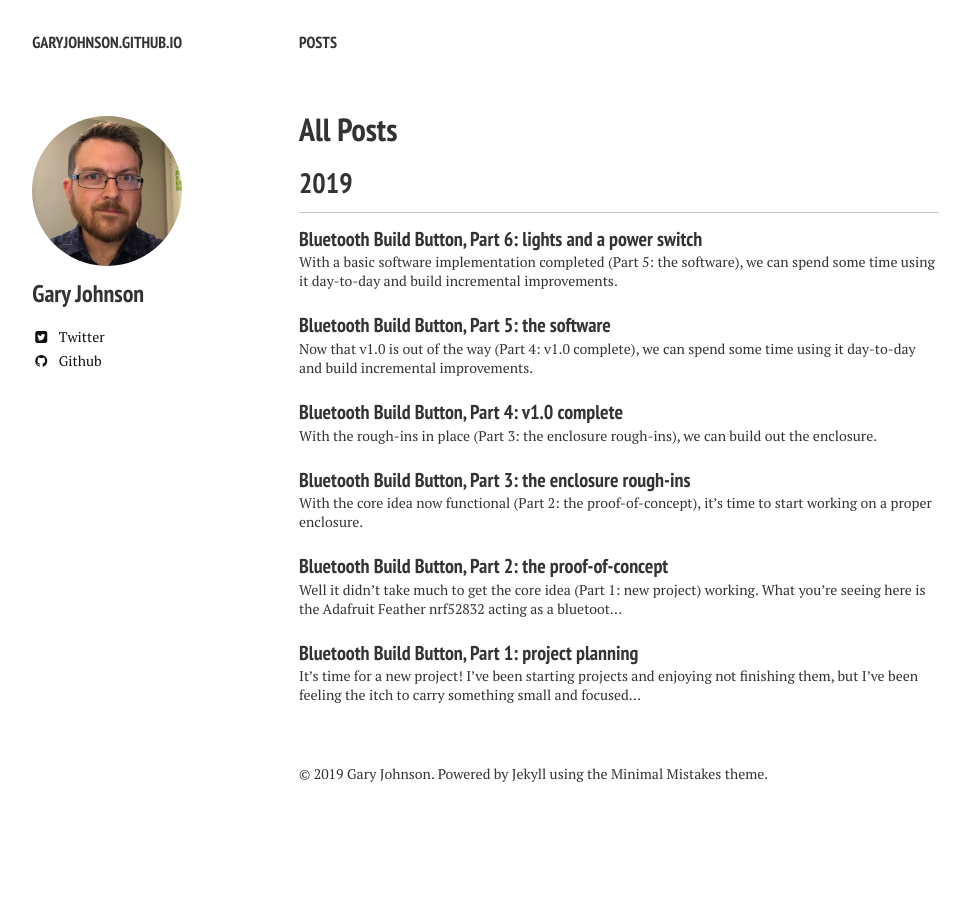
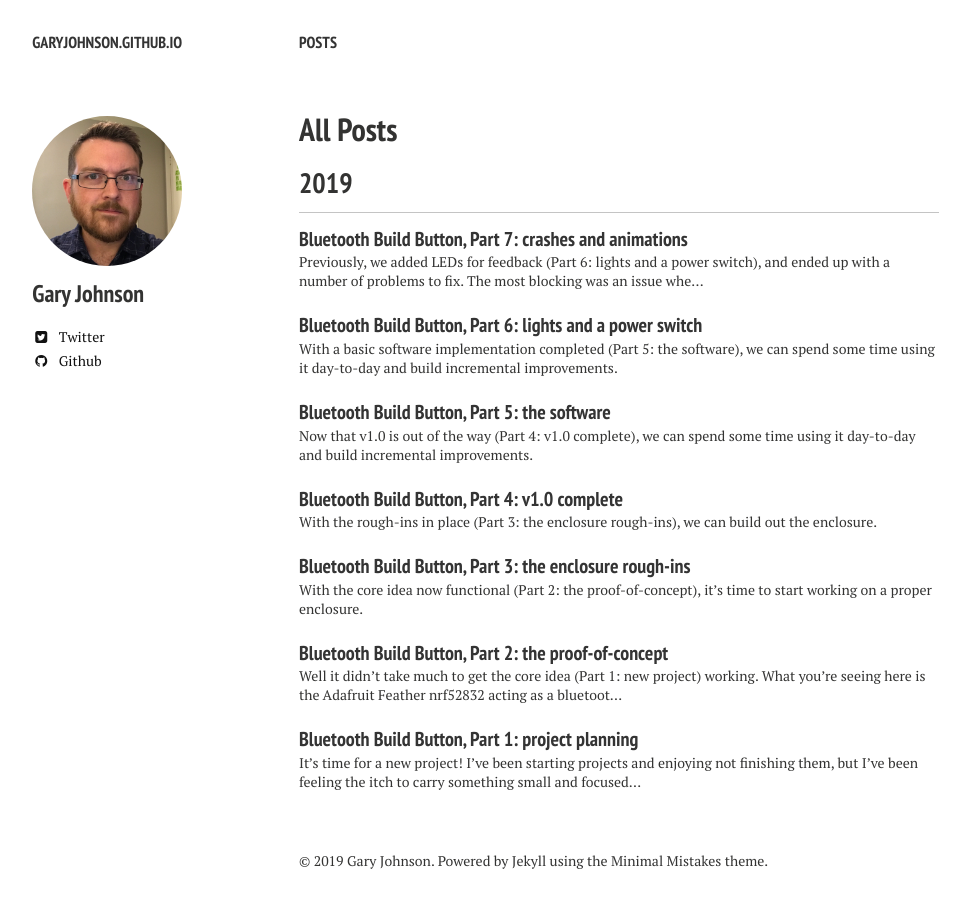
Before and after one commit to garyjohnson/garyjohnson.github.io, a Jekyll site: the page built from posts/index.md, in a window 1280 px wide. Shown: the whole page, without its empty margins (21-987 px from the left). Built offline with Jekyll 4.4.1, drawn with Linux system fonts in a browser that asks for light colours; nearby versions of some CDN libraries; some of the changed lines change nothing that is shown.

Commit message:
Post 7 - crashes and animations

```diff
--- a/_posts/2019-03-19-lights-and-a-power-switch.md
+++ b/_posts/2019-03-19-lights-and-a-power-switch.md
@@ -83,3 +83,5 @@ I've hit a blocker in continuing to build the software, which is that I can't se
 ## What's next
 
 Solving those runtime crashes is threatening to kill my momentum, so it's priority number one.
+
+Next: [crashes and animations](/articles/crashes-and-animations)
--- /dev/null
+++ b/_posts/2019-05-11-crashes-and-animations.md
@@ -0,0 +1,123 @@
+---
+layout: post
+title:  "Bluetooth Build Button, Part 7: crashes and animations"
+date:   2019-05-11 10:29:00
+author: garyjohnson
+category: articles
+published: true
+image:
+  feature: button07/cover.jpg
+  og_feature: button07/cover-preview.jpg
+---
+
+Previously, we [added LEDs for feedback (Part 6: lights and a power switch)](/articles/lights-and-a-power-switch), and ended up with a number of problems to fix. The most blocking was an issue where making changes to the firmware started causing inexplicable crashes.
+
+## Crashes
+
+While working on animation code, I ran into an issue with the firmware where adding doing seemingly trivial things in the code (declaring new unused variables or adding empty methods to a class for example) would compile but result in completely non-functional firmware. After flashing the firmware, the board LED would blink red a couple times and then become unresponsive.
+
+I took a couple troubleshooting steps: could I be out of memory? Checked the global memory usage output by the compiler and also at runtime (with a functioning version of the firmware) and there appeared to be pleny of free memory.
+
+A friend suggested the possibility of defective hardware (a bad block in memory where the firmware is stored, maybe), but I had some extra, identical boards to test on and they had the same issue.
+
+Another possibility could be something in the toolchain, but debugging that felt like a total rabbit hole.
+
+My next step was going to be ordering a [JTAG debugger](https://www.adafruit.com/product/3571) and seeing if I could at least sniff out some more detailed error info and enable better debugging. However, at some point in this process Adafruit released a new version (0.10.1) of [Adafruit_nRF52_Arduino](https://github.com/adafruit/Adafruit_nRF52_Arduino/releases), which (I think) is the toolchain, bootloader, and libraries that enable programming the Feather from the Arduino IDE. After upgrading, all my issues dissapeared. I'm not sure what exactly was broken, but I'll take it as a lucky win.
+
+Onward, to animations.
+
+## Animations
+
+One problem encountered during use is feedback -- once I release the button, the LEDs turn off immediately. It can be a little confusing to know what stage I just triggered (run test, run file, run all tests), but mostly it's just unsatisfying.
+<br>
+<video controls="controls" name="no-feedback" src="../../images/button07/no-feedback.mp4" poster="../../images/button07/no-feedback-thumbnail.jpg" preload="auto"></video>
+<br>
+
+### An End to Delays
+
+There's a couple ways to approach building a feedback animation. It's pretty common when starting with programming micros like an Arduino to encounter code like this:
+
+
+{% highlight cpp %}{% raw %}
+void loop() {
+  digitalWrite(LED_BUILTIN, HIGH);   // turn the LED on (HIGH is the voltage level)
+  delay(1000);                       // wait for a second
+  digitalWrite(LED_BUILTIN, LOW);    // turn the LED off by making the voltage LOW
+  delay(1000);                       // wait for a second
+}
+{% endraw %}{% endhighlight %}
+
+...in fact, this is from the Arduino built-in examples. And it's a fine approach if all you're doing is blinking an LED. What happens if you want to check for a button press?
+
+{% highlight cpp %}{% raw %}
+void loop() {
+  digitalWrite(LED_BUILTIN, HIGH);   // turn the LED on (HIGH is the voltage level)
+  delay(1000);                       // wait for a second
+  digitalWrite(LED_BUILTIN, LOW);    // turn the LED off by making the voltage LOW
+  delay(1000);                       // wait for a second
+  if(digitalRead(BUTTON) == HIGH) {
+    // do stuff
+  }
+}
+{% endraw %}{% endhighlight %}
+
+If you briefly press the button here, there's a high chance it won't work -- to be 100% sure you'll trigger your button handler, you'd have to hold the button down for > 2 seconds.
+
+Rather than programatically defining our animation using `delay` to guarantee timing, let's _calculate_ our animation state at any given time:
+
+{% highlight cpp %}{% raw %}
+const unsigned int blinkDuration = 1000;
+
+unsigned long previousMillis = 0;
+unsigned long currentMillis = 0;
+
+void loop() {
+  currentMillis = millis();
+
+  // current time divided by the duration of a blink (on or off) will
+  // give us a "count" of how many animation phases have happened
+  // ex: 3400 millis / 1000 blink phase = 3 phases
+  unsigned long blinkPhase = currentMillis / blinkDuration;
+
+  if(blinkPhase % 2 == 0) {
+    // odd phase, light off
+    digitalWrite(LED_BUILTIN, LOW);
+  } else {
+    // even phase, light on
+    digitalWrite(LED_BUILTIN, HIGH);
+  }
+
+  if(digitalRead(BUTTON) == HIGH) {
+    // do stuff
+  }
+
+  previousMillis = currentMillis;
+}
+{% endraw %}{% endhighlight %}
+
+Look! No delays. A couple notes on how that example isn't perfect:
+
+1. because we don't use the remainder of `currentMillis / blinkDuration`, there's a very slight delay to the animation on start.
+2. At some point `millis()` will reach the max value that can fit in an `unsigned long` and rollover to zero -- we may see a hitch in the animation during that time (two seconds of being lit up, or two seconds of being off).
+3. We rely on the simplicity of the animation being a two-state -- what if we want to fade the LEDs in and out or have multiple states?
+4. The blinking always happens -- what if we want to trigger the blinking on button press, for a certain amount of time? What if we want to be able to interrupt it?
+
+For a better and more detailed tutorial along these same lines, check out [Adafruit's 'multi-tasking the arduino'](https://learn.adafruit.com/multi-tasking-the-arduino-part-1/overview)
+
+## Feedback Animation
+
+It's with that approach in mind that I tackled feedback animations: [LedApp.cpp](https://github.com/garyjohnson/build-button/blob/f2ebf5d35bc040f05dc32b6827a9f14501823eb3/firmware/build-button/LedApp.cpp#L41-L59).
+
+{% highlight cpp %}{% raw %}
+pixels.setBrightness((sin((float)animationDuration/divisor) * 125.0f) + 130.0f);
+{% endraw %}{% endhighlight %}
+
+The real key in there is `sin()` -- we're using a sine function to ramp the brightness of the LEDs up and down in a smooth "blinking" fashion. The rest of the math is there to a) ensure the blinking is the right speed and b) ensure that the animation starts on the peak of the sine wave (we want to start the animation at full brightness, so that it appears to transition smoothly from the pushed state).
+
+<br>
+<video controls="controls" name="animation" src="../../images/button07/animation.mp4" poster="../../images/button07/animation-thumbnail.jpg" preload="auto"></video>
+<br>
+
+## What's Next
+
+Every day I need to charge the button even when powered off -- it's time to rework the power switch. Also, the lid not "locking" into place is troublesome -- it pops off frequently.
```
Also changed, not shown: images/button07/animation-thumbnail.jpg (added), images/button07/cover-preview.jpg (added), images/button07/cover.jpg (added), images/button07/no-feedback-thumbnail.jpg (added), 2 other files.
